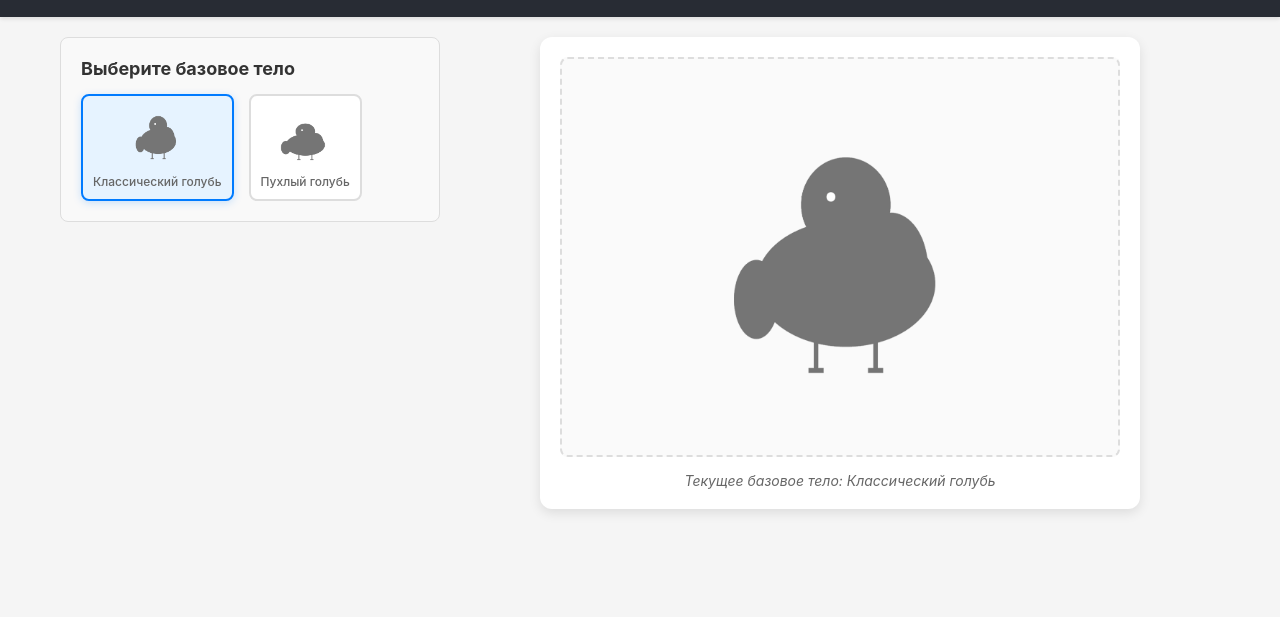
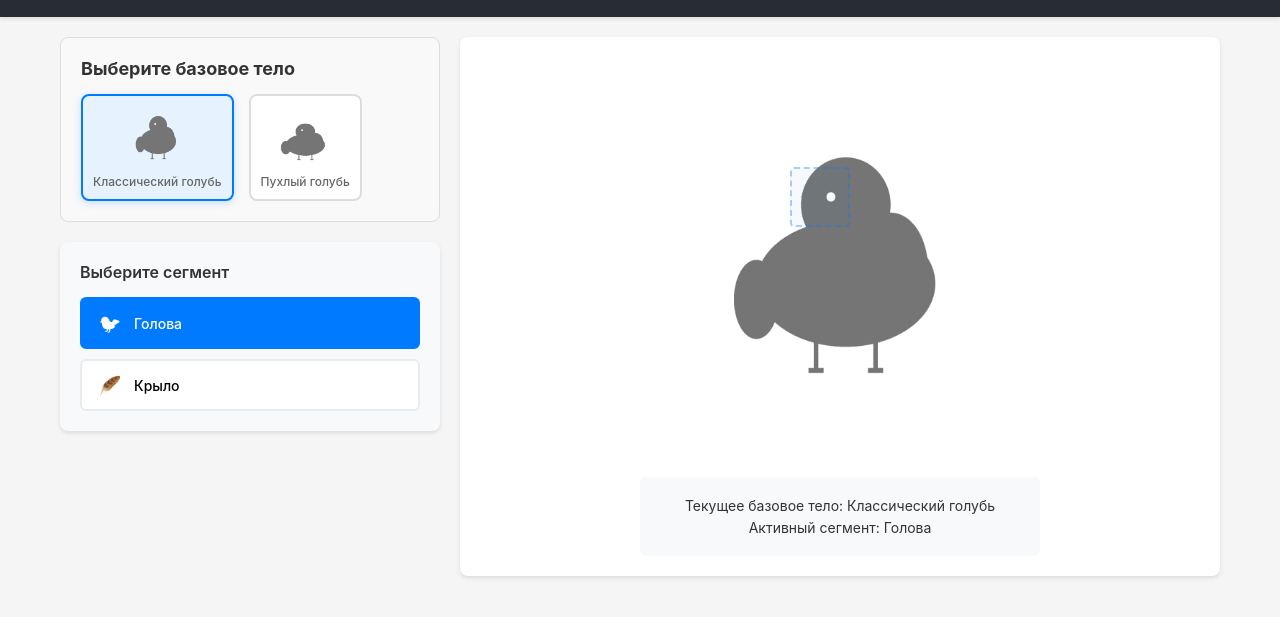
Before and after one commit to King-Of-Plague1/pigeonmania, a React app: page / in a window 1280 px wide. Shown: the part 57-674 px from the top of the page. Built offline with nearby package versions, Linux system fonts and the light colour scheme.

Commit message:
elements

```diff
--- a/src/components/App/App.js
+++ b/src/components/App/App.js
@@ -2,6 +2,7 @@ import React, { useState, useEffect } from 'react';
 import './App.css';
 import PigeonCanvas from '../PigeonCanvas/PigeonCanvas';
 import BodySelector from '../BodySelector/BodySelector';
+import SegmentPanel from '../SegmentPanel/SegmentPanel';
 import spritesConfig from '../../config/sprites.json';
 
 function App() {
@@ -12,11 +13,19 @@ function App() {
 
   const [baseBodies, setBaseBodies] = useState({});
   const [decorativeElements, setDecorativeElements] = useState({});
+  const [activeSegmentId, setActiveSegmentId] = useState(null);
 
   useEffect(() => {
     // Загружаем конфигурацию спрайтов
     setBaseBodies(spritesConfig.baseBodies);
     setDecorativeElements(spritesConfig.decorativeElements);
+
+    // Устанавливаем первый сегмент как активный по умолчанию
+    const firstBody = Object.values(spritesConfig.baseBodies)[0];
+    if (firstBody && firstBody.segments) {
+      const firstSegment = Object.keys(firstBody.segments)[0];
+      setActiveSegmentId(firstSegment);
+    }
   }, []);
 
   const handleBodySelect = (bodyId) => {
@@ -26,10 +35,28 @@ function App() {
       // Сбрасываем элементы при смене базового тела
       elements: []
     }));
+
+    // Сбрасываем активный сегмент при смене базового тела
+    const newBody = baseBodies[bodyId];
+    if (newBody && newBody.segments) {
+      const firstSegment = Object.keys(newBody.segments)[0];
+      setActiveSegmentId(firstSegment);
+    } else {
+      setActiveSegmentId(null);
+    }
+  };
+
+  const handleSegmentSelect = (segmentId) => {
+    setActiveSegmentId(segmentId);
   };
 
   const getCurrentBaseBody = () => {
     return baseBodies[configuration.baseBodyId];
+  };
+
+  const getCurrentSegments = () => {
+    const baseBody = getCurrentBaseBody();
+    return baseBody ? baseBody.segments : {};
   };
 
   return (
@@ -45,12 +72,19 @@ function App() {
             selectedBodyId={configuration.baseBodyId}
             onBodySelect={handleBodySelect}
           />
+
+          <SegmentPanel
+            segments={getCurrentSegments()}
+            activeSegmentId={activeSegmentId}
+            onSegmentSelect={handleSegmentSelect}
+          />
         </div>
 
         <div className="canvas-container">
           <PigeonCanvas
             baseBody={getCurrentBaseBody()}
             elements={configuration.elements}
+            activeSegmentId={activeSegmentId}
           />
         </div>
       </div>
--- a/src/components/PigeonCanvas/PigeonCanvas.css
+++ b/src/components/PigeonCanvas/PigeonCanvas.css
@@ -1,21 +1,21 @@
 .pigeon-canvas {
-  background-color: white;
-  border-radius: 12px;
-  box-shadow: 0 4px 12px rgba(0, 0, 0, 0.1);
+  flex: 1;
+  display: flex;
+  flex-direction: column;
+  align-items: center;
+  justify-content: center;
   padding: 20px;
-  max-width: 600px;
-  width: 100%;
+  background: #ffffff;
+  border-radius: 8px;
+  box-shadow: 0 2px 4px rgba(0, 0, 0, 0.1);
 }
 
 .canvas-area {
   display: flex;
+  align-items: center;
   justify-content: center;
-  align-items: center;
   min-height: 400px;
-  background-color: #fafafa;
-  border: 2px dashed #ddd;
-  border-radius: 8px;
-  margin-bottom: 15px;
+  width: 100%;
 }
 
 .base-body-container {
@@ -25,31 +25,56 @@
 
 .base-body {
   max-width: 300px;
-  max-height: 300px;
-  object-fit: contain;
+  max-height: 400px;
+  width: auto;
+  height: auto;
   display: block;
 }
 
 .decorative-element {
   max-width: 50px;
   max-height: 50px;
-  object-fit: contain;
-  pointer-events: none;
+  width: auto;
+  height: auto;
+}
+
+.segment-highlight {
+  animation: pulse 2s infinite;
+}
+
+@keyframes pulse {
+  0% {
+    opacity: 0.3;
+  }
+  50% {
+    opacity: 0.6;
+  }
+  100% {
+    opacity: 0.3;
+  }
 }
 
 .canvas-info {
+  margin-top: 20px;
+  padding: 15px;
+  background: #f8f9fa;
+  border-radius: 6px;
   text-align: center;
-  color: #666;
-  font-size: 14px;
-  font-style: italic;
+  width: 100%;
+  max-width: 400px;
 }
 
 .canvas-info p {
-  margin: 0;
+  margin: 5px 0;
+  color: #333;
+  font-size: 14px;
 }
 
 .loading {
-  color: #666;
+  display: flex;
+  align-items: center;
+  justify-content: center;
+  height: 200px;
   font-size: 18px;
-  text-align: center;
+  color: #6c757d;
 }
--- a/src/components/PigeonCanvas/PigeonCanvas.js
+++ b/src/components/PigeonCanvas/PigeonCanvas.js
@@ -1,7 +1,7 @@
 import React from 'react';
 import './PigeonCanvas.css';
 
-const PigeonCanvas = ({ baseBody, elements }) => {
+const PigeonCanvas = ({ baseBody, elements, activeSegmentId }) => {
   if (!baseBody) {
     return (
       <div className="pigeon-canvas">
@@ -32,6 +32,44 @@ const PigeonCanvas = ({ baseBody, elements }) => {
     ));
   };
 
+  const renderSegmentHighlight = () => {
+    if (!activeSegmentId || !baseBody.segments) {
+      return null;
+    }
+
+    const segment = baseBody.segments[activeSegmentId];
+    if (!segment || !segment.highlightArea) {
+      return null;
+    }
+
+    return (
+      <div
+        className="segment-highlight"
+        style={{
+          position: 'absolute',
+          left: segment.highlightArea.x,
+          top: segment.highlightArea.y,
+          width: segment.highlightArea.width,
+          height: segment.highlightArea.height,
+          border: '2px dashed #007bff',
+          borderRadius: '4px',
+          backgroundColor: 'rgba(0, 123, 255, 0.1)',
+          zIndex: 5,
+          pointerEvents: 'none'
+        }}
+      />
+    );
+  };
+
+  const getActiveSegmentName = () => {
+    if (!activeSegmentId || !baseBody.segments) {
+      return null;
+    }
+
+    const segment = baseBody.segments[activeSegmentId];
+    return segment ? segment.name : null;
+  };
+
   return (
     <div className="pigeon-canvas">
       <div className="canvas-area">
@@ -41,11 +79,15 @@ const PigeonCanvas = ({ baseBody, elements }) => {
             alt={baseBody.name}
             className="base-body"
           />
+          {renderSegmentHighlight()}
           {renderElements()}
         </div>
       </div>
       <div className="canvas-info">
         <p>Текущее базовое тело: {baseBody.name}</p>
+        {getActiveSegmentName() && (
+          <p>Активный сегмент: {getActiveSegmentName()}</p>
+        )}
       </div>
     </div>
   );
--- /dev/null
+++ b/src/components/SegmentPanel/SegmentPanel.css
@@ -0,0 +1,69 @@
+.segment-panel {
+  background: #f8f9fa;
+  border-radius: 8px;
+  padding: 20px;
+  margin-bottom: 20px;
+  box-shadow: 0 2px 4px rgba(0, 0, 0, 0.1);
+}
+
+.segment-panel h3 {
+  margin: 0 0 15px 0;
+  color: #333;
+  font-size: 16px;
+  font-weight: 600;
+}
+
+.segment-options {
+  display: flex;
+  flex-direction: column;
+  gap: 10px;
+}
+
+.segment-option {
+  display: flex;
+  align-items: center;
+  padding: 12px 16px;
+  background: #ffffff;
+  border: 2px solid #e9ecef;
+  border-radius: 6px;
+  cursor: pointer;
+  transition: all 0.2s ease;
+  user-select: none;
+}
+
+.segment-option:hover {
+  border-color: #007bff;
+  background: #f8f9ff;
+}
+
+.segment-option.active {
+  border-color: #007bff;
+  background: #007bff;
+  color: white;
+}
+
+.segment-option.active .segment-icon {
+  filter: brightness(0) invert(1);
+}
+
+.segment-icon {
+  font-size: 18px;
+  margin-right: 12px;
+  width: 24px;
+  height: 24px;
+  display: flex;
+  align-items: center;
+  justify-content: center;
+}
+
+.segment-name {
+  font-size: 14px;
+  font-weight: 500;
+}
+
+.no-segments {
+  padding: 20px;
+  text-align: center;
+  color: #6c757d;
+  font-style: italic;
+}
--- /dev/null
+++ b/src/components/SegmentPanel/SegmentPanel.js
@@ -0,0 +1,45 @@
+import React from 'react';
+import './SegmentPanel.css';
+
+const SegmentPanel = ({
+  segments,
+  activeSegmentId,
+  onSegmentSelect
+}) => {
+  const handleSegmentSelect = (segmentId) => {
+    onSegmentSelect(segmentId);
+  };
+
+  if (!segments || Object.keys(segments).length === 0) {
+    return (
+      <div className="segment-panel">
+        <h3>Выберите сегмент</h3>
+        <div className="no-segments">
+          Нет доступных сегментов
+        </div>
+      </div>
+    );
+  }
+
+  return (
+    <div className="segment-panel">
+      <h3>Выберите сегмент</h3>
+      <div className="segment-options">
+        {Object.values(segments).map((segment) => (
+          <div
+            key={segment.id}
+            className={`segment-option ${activeSegmentId === segment.id ? 'active' : ''}`}
+            onClick={() => handleSegmentSelect(segment.id)}
+          >
+            <div className="segment-icon">
+              {segment.icon || '📍'}
+            </div>
+            <span className="segment-name">{segment.name}</span>
+          </div>
+        ))}
+      </div>
+    </div>
+  );
+};
+
+export default SegmentPanel;
--- a/src/config/sprites.json
+++ b/src/config/sprites.json
@@ -3,69 +3,105 @@
     "body1": {
       "id": "body1",
       "name": "Классический голубь",
-              "sprite": "/sprites/base-bodies/body1.png",
+      "sprite": "/sprites/base-bodies/body1.png",
       "segments": {
         "head": {
           "id": "head",
           "name": "Голова",
-          "attachmentPoints": [
-            { "x": 120, "y": 80 }
-          ]
+          "icon": "🐦",
+          "attachmentPoint": {
+            "x": 120,
+            "y": 80
+          },
+          "highlightArea": {
+            "x": 100,
+            "y": 60,
+            "width": 60,
+            "height": 60
+          }
         },
         "wing": {
           "id": "wing",
           "name": "Крыло",
-          "attachmentPoints": [
-            { "x": 180, "y": 150 }
-          ]
+          "icon": "🪶",
+          "attachmentPoint": {
+            "x": 80,
+            "y": 140
+          },
+          "highlightArea": {
+            "x": 60,
+            "y": 120,
+            "width": 80,
+            "height": 50
+          }
         }
       }
     },
     "body2": {
       "id": "body2",
       "name": "Пухлый голубь",
-              "sprite": "/sprites/base-bodies/body2.png",
+      "sprite": "/sprites/base-bodies/body2.png",
       "segments": {
         "head": {
           "id": "head",
           "name": "Голова",
-          "attachmentPoints": [
-            { "x": 110, "y": 70 }
-          ]
+          "icon": "🐦",
+          "attachmentPoint": {
+            "x": 130,
+            "y": 70
+          },
+          "highlightArea": {
+            "x": 110,
+            "y": 50,
+            "width": 70,
+            "height": 65
+          }
         },
         "wing": {
           "id": "wing",
           "name": "Крыло",
-          "attachmentPoints": [
-            { "x": 170, "y": 140 }
-          ]
+          "icon": "🪶",
+          "attachmentPoint": {
+            "x": 90,
+            "y": 150
+          },
+          "highlightArea": {
+            "x": 70,
+            "y": 130,
+            "width": 85,
+            "height": 55
+          }
         }
       }
     }
   },
   "decorativeElements": {
     "head": {
-      "hat1": {
-        "id": "hat1",
+      "crown": {
+        "id": "crown",
+        "name": "Корона",
+        "sprite": "/sprites/decorative/head/crown.png",
+        "segmentType": "head"
+      },
+      "hat": {
+        "id": "hat",
         "name": "Шляпа",
-        "sprite": "/sprites/decorative/head/hat1.png"
-      },
-      "bow1": {
-        "id": "bow1",
-        "name": "Бант",
-        "sprite": "/sprites/decorative/head/bow1.png"
+        "sprite": "/sprites/decorative/head/hat.png",
+        "segmentType": "head"
       }
     },
     "wing": {
-      "pattern1": {
-        "id": "pattern1",
-        "name": "Узор",
-        "sprite": "/sprites/decorative/wing/pattern1.png"
+      "feathers": {
+        "id": "feathers",
+        "name": "Перья",
+        "sprite": "/sprites/decorative/wing/feathers.png",
+        "segmentType": "wing"
       },
-      "feather1": {
-        "id": "feather1",
-        "name": "Перо",
-        "sprite": "/assets/sprites/decorative/wing/feather1.png"
+      "ribbon": {
+        "id": "ribbon",
+        "name": "Лента",
+        "sprite": "/sprites/decorative/wing/ribbon.png",
+        "segmentType": "wing"
       }
     }
   }
```
Also changed, not shown: structure.md (+10 -8 lines).
